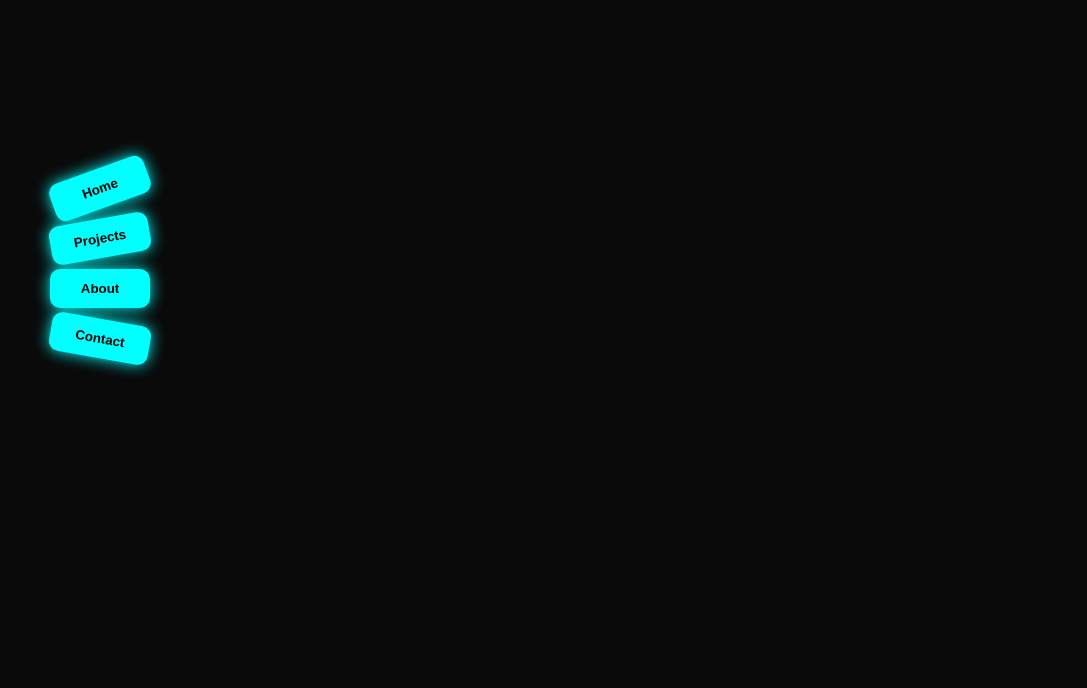
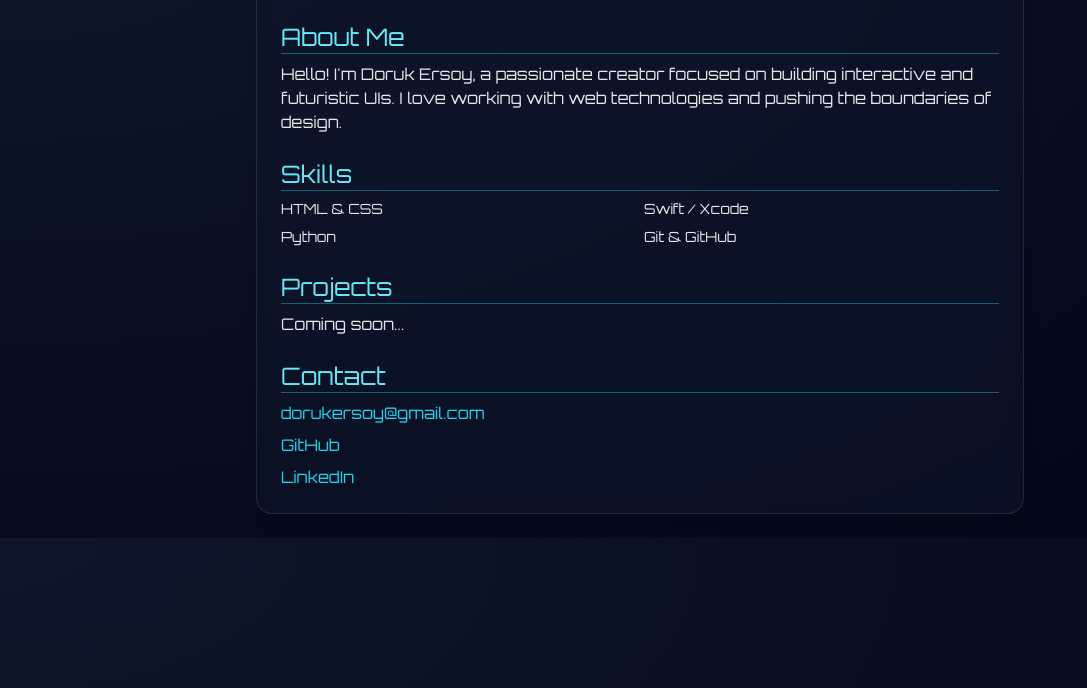
Before and after one commit to dorukersoy09/.github.io, a plain HTML site: page ironui.html in a window 1280 px wide. Shown: the part 112-800 px from the top of the page, without its empty margins (0-1087 px from the left). Drawn offline with nearby package versions, Linux system fonts and the light colour scheme.

Commit message:
Update ironui.html

```diff
--- a/ironui.html
+++ b/ironui.html
@@ -3,26 +3,61 @@
 <head>
   <meta charset="UTF-8" />
   <meta name="viewport" content="width=device-width, initial-scale=1.0"/>
-  <title>Rotating Neon Sidebar</title>
+  <title>Doruk Ersoy - IronUI</title>
+  <script src="https://cdn.tailwindcss.com"></script>
+  <link href="https://fonts.googleapis.com/css2?family=Orbitron:wght@400;700&display=swap" rel="stylesheet">
   <style>
     body {
+      font-family: 'Orbitron', sans-serif;
+      background: radial-gradient(ellipse at top left, #0f172a, #020617);
+      color: #f8fafc;
       margin: 0;
-      background: #0a0a0a;
-      overflow: hidden;
-      font-family: Arial, sans-serif;
+      overflow-x: hidden;
+      display: flex;
+    }
+
+    .glass {
+      backdrop-filter: blur(8px);
+      background-color: rgba(15, 23, 42, 0.6);
+      border: 1px solid rgba(255, 255, 255, 0.1);
+    }
+
+    .hover-zone {
+      position: fixed;
+      top: 0;
+      left: 0;
+      width: 40px;
+      height: 100vh;
+      z-index: 50;
+    }
+
+    .sidebar-wrapper {
+      position: fixed;
+      top: 50%;
+      left: -140px; /* Hidden by default */
+      transform: translateY(-50%);
+      transition: left 0.3s ease;
+      z-index: 100;
+    }
+
+    .sidebar-wrapper.visible {
+      left: 10px; /* Slide in */
+    }
+
+    .sidebar {
+      width: 150px;
+      height: auto;
+      display: flex;
+      align-items: center;
+      justify-content: center;
     }
 
     .menu {
-      position: absolute;
-      left: 50px;
-      top: 50%;
-      transform: translateY(-50%);
-      height: 300px;
-      width: 150px;
       display: flex;
       flex-direction: column;
-      justify-content: center;
+      position: relative;
       gap: 20px;
+      width: 150px;
     }
 
     .menu button {
@@ -54,28 +89,93 @@
 </head>
 <body>
 
-<div class="menu" id="menu">
-  <button data-link="index.html">Home</button>
-  <button data-link="projects.html">Projects</button>
-  <button data-link="page.html">About</button>
-  <button data-link="page.html">Contact</button>
+<!-- Hover trigger zone -->
+<div class="hover-zone" id="hoverZone"></div>
+
+<!-- Sidebar wrapper that will slide -->
+<div class="sidebar-wrapper" id="sidebar">
+  <div class="sidebar">
+    <div class="menu" id="menu">
+      <button data-link="https://dorukersoy09.github.io">Home</button>
+      <button data-link="projects.html">Projects</button>
+      <button data-link="page.html">About</button>
+      <button data-link="page.html">Contact</button>
+    </div>
+  </div>
 </div>
 
+<!-- Main content -->
+<div class="flex-1 px-4 py-6">
+  <div class="max-w-3xl mx-auto p-6 rounded-2xl glass shadow-lg">
+    <header class="text-center mb-6">
+      <h1 class="text-4xl font-bold text-cyan-400">Doruk Ersoy</h1>
+      <p class="text-sm text-gray-300">Creative Developer • Tech Enthusiast • Student</p>
+    </header>
 
+    <section class="mb-6">
+      <h2 class="text-2xl text-cyan-300 mb-2 border-b border-cyan-800">About Me</h2>
+      <p class="text-gray-200">
+        Hello! I'm Doruk Ersoy, a passionate creator focused on building interactive and futuristic UIs.
+        I love working with web technologies and pushing the boundaries of design.
+      </p>
+    </section>
+
+    <section class="mb-6">
+      <h2 class="text-2xl text-cyan-300 mb-2 border-b border-cyan-800">Skills</h2>
+      <ul class="grid grid-cols-2 gap-2 text-sm text-gray-200">
+        <li>HTML & CSS</li>
+        <li>Swift / Xcode</li>
+        <li>Python</li>
+        <li>Git & GitHub</li>
+      </ul>
+    </section>
+
+    <section class="mb-6">
+      <h2 class="text-2xl text-cyan-300 mb-2 border-b border-cyan-800">Projects</h2>
+      <p class="text-gray-200">Coming soon...</p>
+    </section>
+
+    <section>
+      <h2 class="text-2xl text-cyan-300 mb-2 border-b border-cyan-800">Contact</h2>
+      <div class="flex flex-col gap-2 text-gray-200">
+        <a href="mailto:dorukersoy@gmail.com" class="hover:underline text-cyan-400">dorukersoy@gmail.com</a>
+        <a href="https://github.com/dorukersoy09" target="_blank" class="hover:underline text-cyan-400">GitHub</a>
+        <a href="https://linkedin.com/in/yourusername" target="_blank" class="hover:underline text-cyan-400">LinkedIn</a>
+      </div>
+    </section>
+  </div>
+</div>
+
+<!-- Sidebar logic -->
 <script>
+  const hoverZone = document.getElementById("hoverZone");
+  const sidebar = document.getElementById("sidebar");
   const menu = document.getElementById('menu');
   let buttons = Array.from(menu.children);
 
+  // Show sidebar on hover
+  hoverZone.addEventListener("mouseenter", () => {
+    sidebar.classList.add("visible");
+  });
+
+  // Hide sidebar when mouse leaves
+  sidebar.addEventListener("mouseleave", () => {
+    sidebar.classList.remove("visible");
+  });
+
+  // Button behavior
   buttons.forEach((btn, index) => {
     btn.addEventListener('click', () => {
-      // Move clicked button to the top
+      const target = btn.dataset.link;
+      if (target) {
+        window.location.href = target;
+      }
+
       const clicked = buttons.splice(index, 1)[0];
       buttons.unshift(clicked);
 
-      // Re-append buttons to menu in new order
       buttons.forEach(b => menu.appendChild(b));
 
-      // Remove old classes and re-apply transforms
       buttons.forEach((b, i) => {
         b.classList.remove('active');
         b.style.transform = `translateY(${(-100 + i * 50)}px) rotate(${(-20 + i * 10)}deg)`;
```
